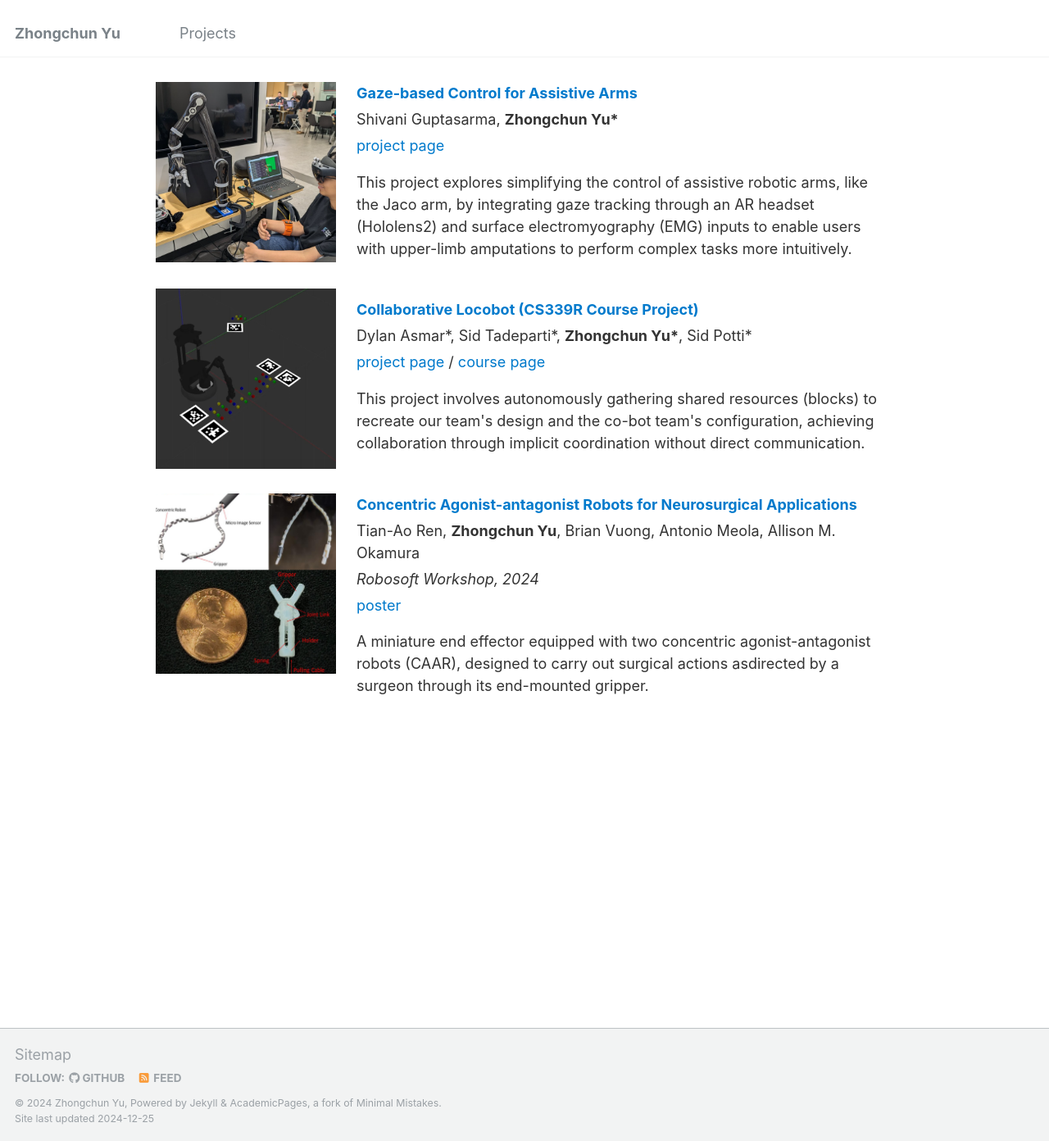
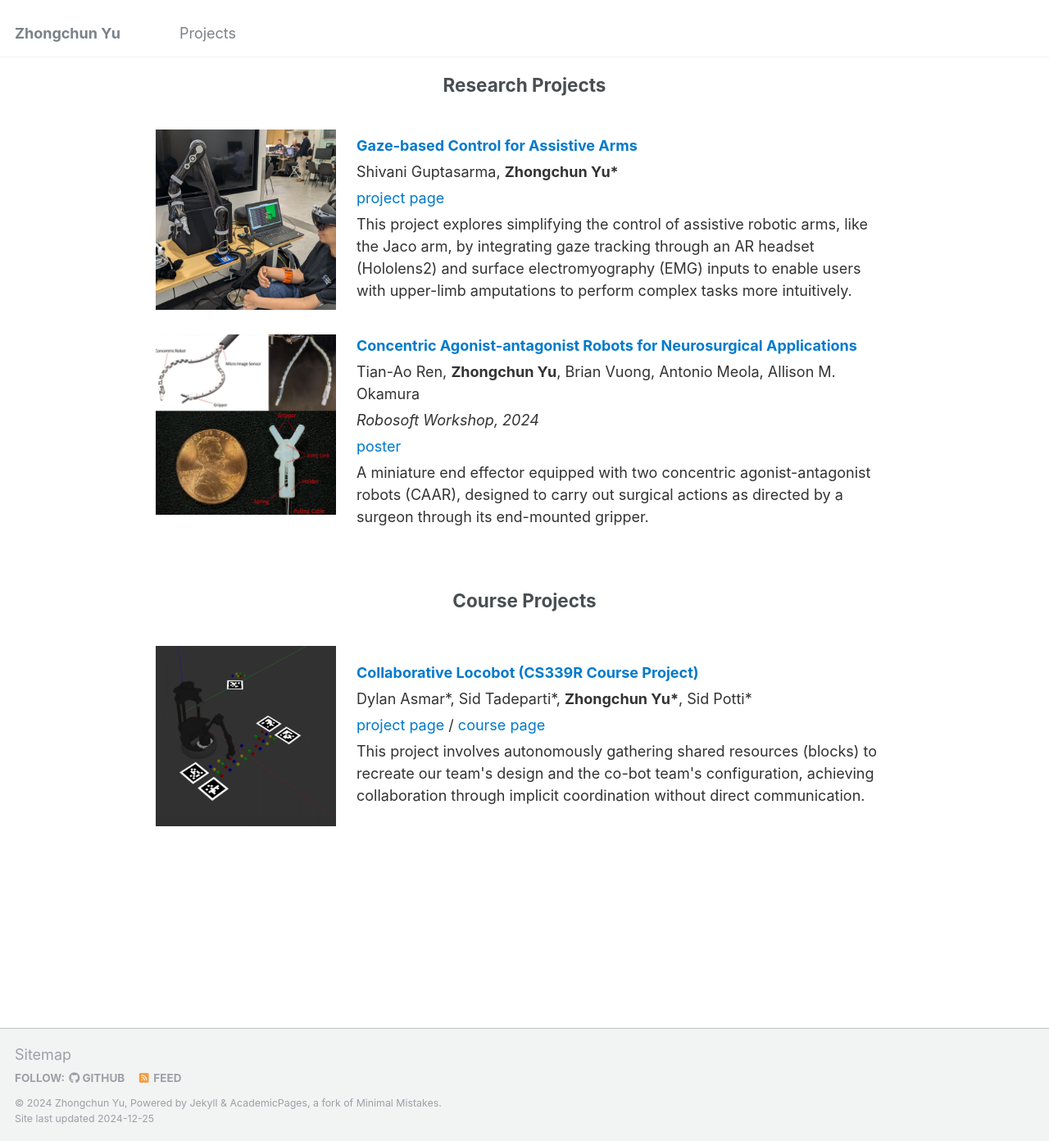
Before and after one commit to yuzhongchun17/yuzhongchun17.github.io, a Jekyll site: the page built from _pages/research.html, in a window 1280 px wide and 1392 px high. Shown: the whole window at 82% size. Built offline with Jekyll 4.4.1, drawn with Linux system fonts in a browser that asks for light colours.

Commit message:
Update research.html

```diff
--- a/_pages/research.html
+++ b/_pages/research.html
@@ -218,6 +218,7 @@ permalink: /research/
 
 </head>
 <body>
+  <h2 style="text-align: center; margin-top: 20px;">Research Projects</h2>
   <table class="research-table">
     <!-- First Research Project -->
     <tr onmouseout="cat4d_stop()" onmouseover="cat4d_start()">
@@ -240,14 +241,49 @@ permalink: /research/
         <p class="research-links">
           <a href="https://src.stanford.edu/demo/gaze-based-control-for-assistive-arms">project page</a>
         </p>
-
-        <p></p>
         <p class="research-description">
-          This project explores simplifying the control of assistive robotic arms, like the Jaco arm, by integrating gaze tracking through an AR headset (Hololens2) and surface electromyography (EMG) inputs to enable users with upper-limb amputations to perform complex tasks more intuitively.        </p>
+          This project explores simplifying the control of assistive robotic arms, like the Jaco arm, by integrating gaze tracking through an AR headset (Hololens2) and surface electromyography (EMG) inputs to enable users with upper-limb amputations to perform complex tasks more intuitively.
+        </p>
       </td>
     </tr>
-    <!-- Add additional rows for more research projects in the same format -->
 
+    <!-- CHARM Lab -->
+    <tr onmouseout="cat4d_stop()" onmouseover="cat4d_start()">
+      <td class="research-media">
+        <div class="media-container" id="cat4d_image">
+          <video width="100%" height="100%" muted autoplay loop>
+            <source src="images/cat4d.mp4" type="video/mp4">
+            Your browser does not support the video tag.
+          </video>
+        </div>
+        <img src="/images/neurosurgical.png" alt="neurosurgical thumbnail">
+      </td>
+      <td class="research-content">
+        <a href="/files/Robosoft2024workshop_poster_accepted.pdf" target="_blank" class="research-title">
+          Concentric Agonist-antagonist Robots for Neurosurgical Applications
+        </a>
+        <p class="research-authors">
+          Tian-Ao Ren,
+          <strong>Zhongchun Yu</strong>,
+          Brian Vuong,
+          Antonio Meola,
+          Allison M. Okamura
+        </p>
+        <p class="research-meta">
+          <em>Robosoft Workshop</em>, 2024
+        </p>
+        <p class="research-links">
+          <a href="/files/Robosoft2024workshop_poster_accepted.pdf" target="_blank">poster</a>
+        </p>
+        <p class="research-description">
+          A miniature end effector equipped with two concentric agonist-antagonist robots (CAAR), designed to carry out surgical actions as directed by a surgeon through its end-mounted gripper.
+        </p>
+      </td>
+    </tr>
+  </table>
+
+  <h2 style="text-align: center; margin-top: 40px;">Course Projects</h2>
+  <table class="research-table">
     <!-- Second Research Project -->
     <tr onmouseout="cat4d_stop()" onmouseover="cat4d_start()">
       <td class="research-media">
@@ -264,7 +300,6 @@ permalink: /research/
           Collaborative Locobot (CS339R Course Project)
         </a>
         <p class="research-authors">
-
           Dylan Asmar*, Sid Tadeparti*,
           <strong>Zhongchun Yu*</strong>,
           Sid Potti*
@@ -273,45 +308,9 @@ permalink: /research/
           <a href="https://sites.google.com/view/locobots-me-326/home?authuser=0">project page</a> /
           <a href="https://arm.stanford.edu/courses/collaborative-robotics/">course page</a>
         </p>
-
-        <p></p>
         <p class="research-description">
           This project involves autonomously gathering shared resources (blocks) to recreate our team's design and the co-bot team's configuration, achieving collaboration through implicit coordination without direct communication.
-      </td>
-    </tr>
-    <!-- CHARM Lab -->
-    <tr onmouseout="cat4d_stop()" onmouseover="cat4d_start()">
-      <td class="research-media">
-        <div class="media-container" id="cat4d_image">
-          <video width="100%" height="100%" muted autoplay loop>
-            <source src="images/cat4d.mp4" type="video/mp4">
-            Your browser does not support the video tag.
-          </video>
-        </div>
-        <img src="/images/neurosurgical.png" alt="neurosurgical thumbnail">
-      </td>
-      <td class="research-content">
-        <a href="/files/Robosoft2024workshop_poster_accepted.pdf" target="_blank" class="research-title">
-          Concentric Agonist-antagonist Robots for Neurosurgical Applications
-        </a>
-
-        <p class="research-authors">
-          Tian-Ao Ren,
-          <Strong>Zhongchun Yu</Strong>,
-          Brian Vuong,
-          Antonio Meola,
-          Allison M. Okamura
         </p>
-        <p class="research-meta">
-          <em>Robosoft Workshop</em>, 2024
-        </p>
-        <p class="research-links">
-          <a href="/files/Robosoft2024workshop_poster_accepted.pdf" target="_blank">poster</a>
-        </p>
-
-        <p></p>
-        <p class="research-description">
-          A miniature end effector equipped with two concentric agonist-antagonist robots (CAAR), designed to carry out surgical actions asdirected by a surgeon through its end-mounted gripper.
       </td>
     </tr>
   </table>
@@ -327,4 +326,5 @@ permalink: /research/
     cat4d_stop();
   </script>
 </body>
+
 </html>
```
